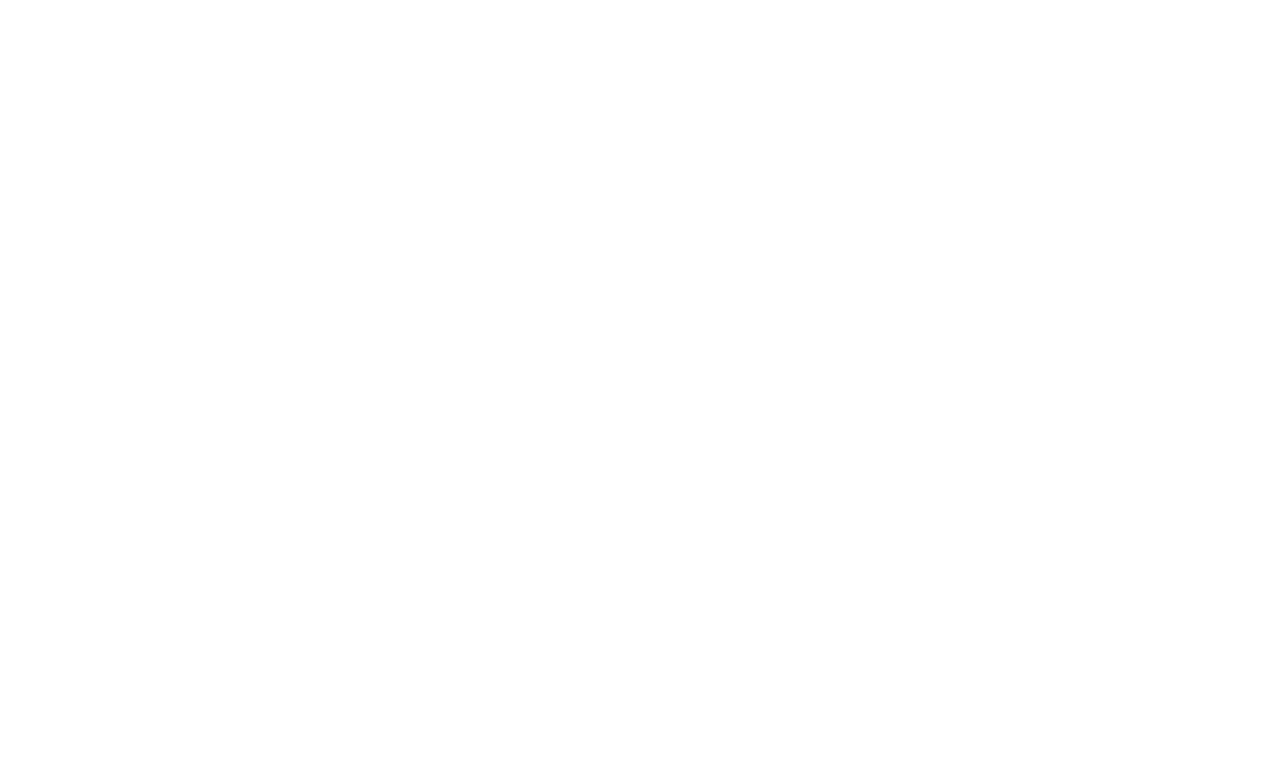
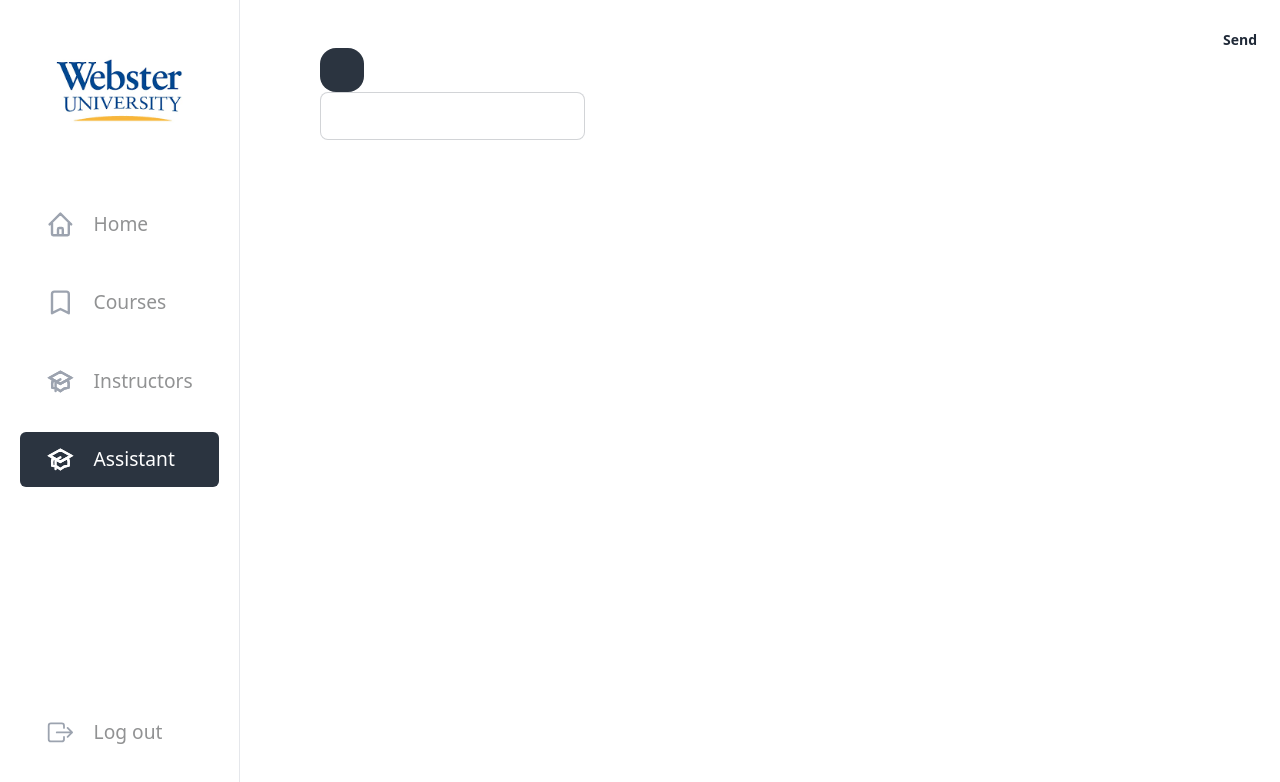
Before and after one commit to shodievSA/schedule-optimizer, a React (Vite) app in the folder client/: page /assistant in a window 1280 px wide. Before the commit this address had no page. Shown: the top 782 px of the page. Built offline with nearby package versions, Linux system fonts and the light colour scheme.

Commit message:
feat: assistant page and logic implemented

```diff
--- a/client/src/App.jsx
+++ b/client/src/App.jsx
@@ -2,7 +2,7 @@
   BrowserRouter as Router,
   Routes,
   Route,
-  Navigate
+  Navigate,
 } from "react-router-dom"
 import Registration from "./pages/Registration"
 import Dashboard from "./pages/Dashboard"
@@ -12,6 +12,7 @@
 import Course from "./pages/Course"
 import UserCourse from "./pages/UserCourse"
 import Logout from "./pages/Logout"
+import Assistant from "./pages/Assistant"
 
 function App() {
   return (
@@ -24,12 +25,13 @@
           <Route path="/courses/:courseId" element={<Course />} />
           <Route path="/user-course/:courseId" element={<UserCourse />} />
           <Route path="/instructors" element={<Instructors />} />
+          <Route path="/assistant" element={<Assistant />} />
           <Route path="/logout" element={<Logout />}></Route>
         </Route>
         <Route path="/registration" element={<Registration />}></Route>
       </Routes>
     </Router>
-    );
+  )
 }
 
-export default App;
+export default App
--- a/client/src/components/Sidebar.jsx
+++ b/client/src/components/Sidebar.jsx
@@ -12,7 +12,7 @@
     <div className="flex flex-col gap-8 px-5 fixed top-0 left-0 h-screen w-[15rem] py-4 border-r border-gray-200">
       <img src="/assets/logo.png" alt="Webster Logo" />
       <nav className="grow">
-        <ul className="flex flex-col gap-6 h-full">
+        <ul className="flex flex-col h-full gap-6">
           <li>
             <NavLink
               to="/dashboard"
@@ -52,7 +52,20 @@
               <span>Instructors</span>
             </NavLink>
           </li>
-          <li className="mt-auto pb-6">
+          <li>
+            <NavLink
+              to="/assistant"
+              className={({ isActive }) =>
+                isActive
+                  ? `${styles["sidebar__nav--link"]} ${styles["active"]}`
+                  : styles["sidebar__nav--link"]
+              }
+            >
+              <HiOutlineAcademicCap />
+              <span>Assistant</span>
+            </NavLink>
+          </li>
+          <li className="pb-6 mt-auto">
             <NavLink
               to="/logout"
               className={({ isActive }) =>
--- /dev/null
+++ b/client/src/pages/Assistant.jsx
@@ -0,0 +1,72 @@
+import { useState } from "react"
+
+function Assistant() {
+  const [prompt, setPrompt] = useState("")
+  const [response, setResponse] = useState("")
+  const [messages, setMessages] = useState([])
+
+  async function sendPrompt(e) {
+    e.preventDefault()
+
+    setMessages((prevMessages) => [
+      ...prevMessages,
+      { type: "user", text: prompt },
+    ])
+
+    try {
+      const res = await fetch("http://localhost:3000/api/v1/student-prompt", {
+        method: "POST",
+        headers: {
+          "Content-Type": "application/json",
+        },
+        body: JSON.stringify({
+          prompt,
+        }),
+      })
+      const data = await res.json()
+
+      console.log(data)
+      setResponse(data.data)
+
+      setMessages((prevMessages) => [
+        ...prevMessages,
+        { type: "assistant", text: data.data },
+      ])
+
+      setPrompt("")
+    } catch (err) {
+      console.error(err)
+    }
+  }
+
+  return (
+    <div>
+      <div className="chat-bubble">
+        {messages.map((msg, index) => (
+          <div
+            key={index}
+            className={msg.type === "user" ? "text-blue-500" : "text-green-500"}
+          >
+            {msg.type === "user" ? "You: " : "Assistant: "}
+            {msg.text}
+          </div>
+        ))}
+      </div>
+
+      <form action="" onSubmit={sendPrompt}>
+        <input
+          className="flex items-center gap-2 input input-bordered"
+          type="text"
+          value={prompt}
+          onChange={(e) => setPrompt(e.target.value)}
+        />
+
+        <button className="absolute btn btn-md btn-circle btn-ghost right-4 top-4">
+          Send
+        </button>
+      </form>
+    </div>
+  )
+}
+
+export default Assistant
```
Lines whose indentation alone changed are shown as unchanged.
